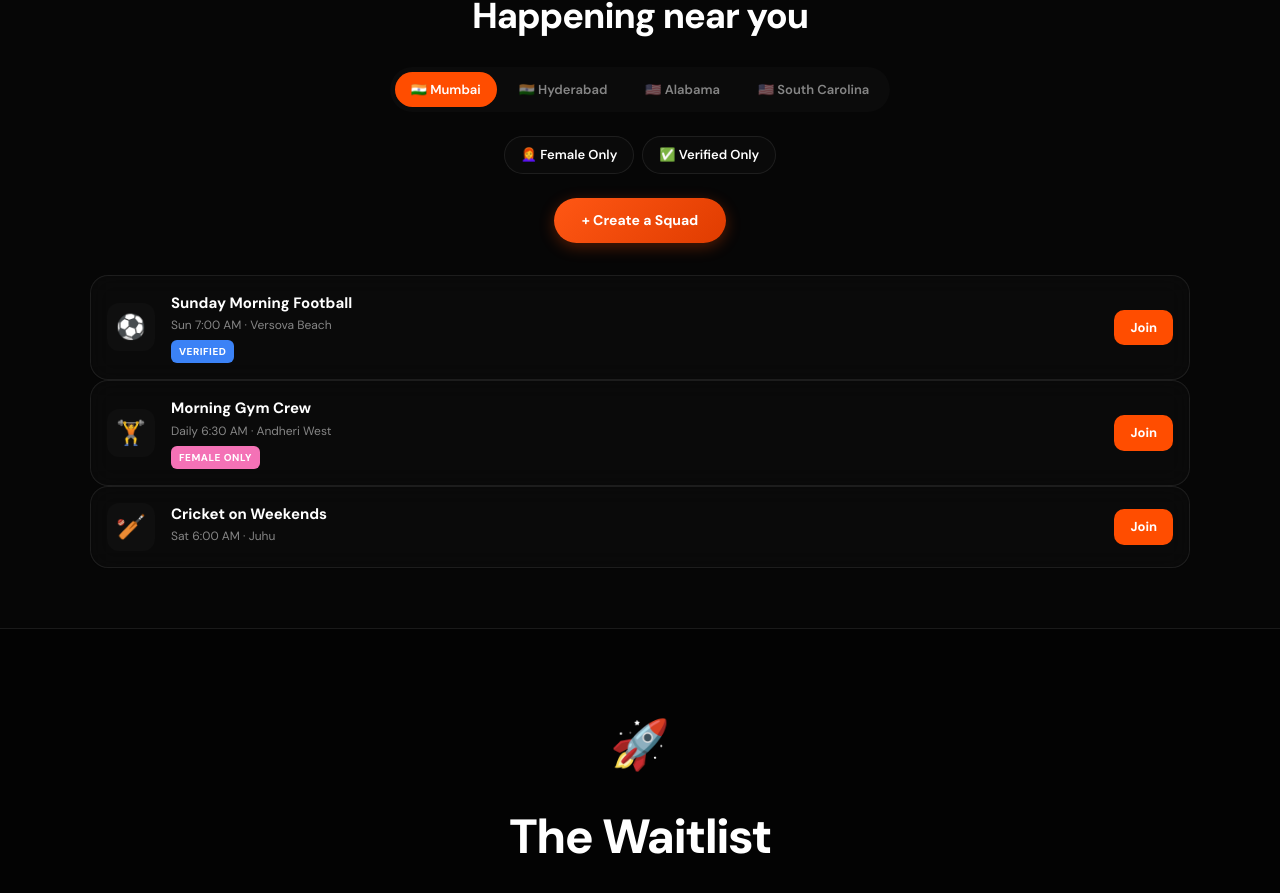
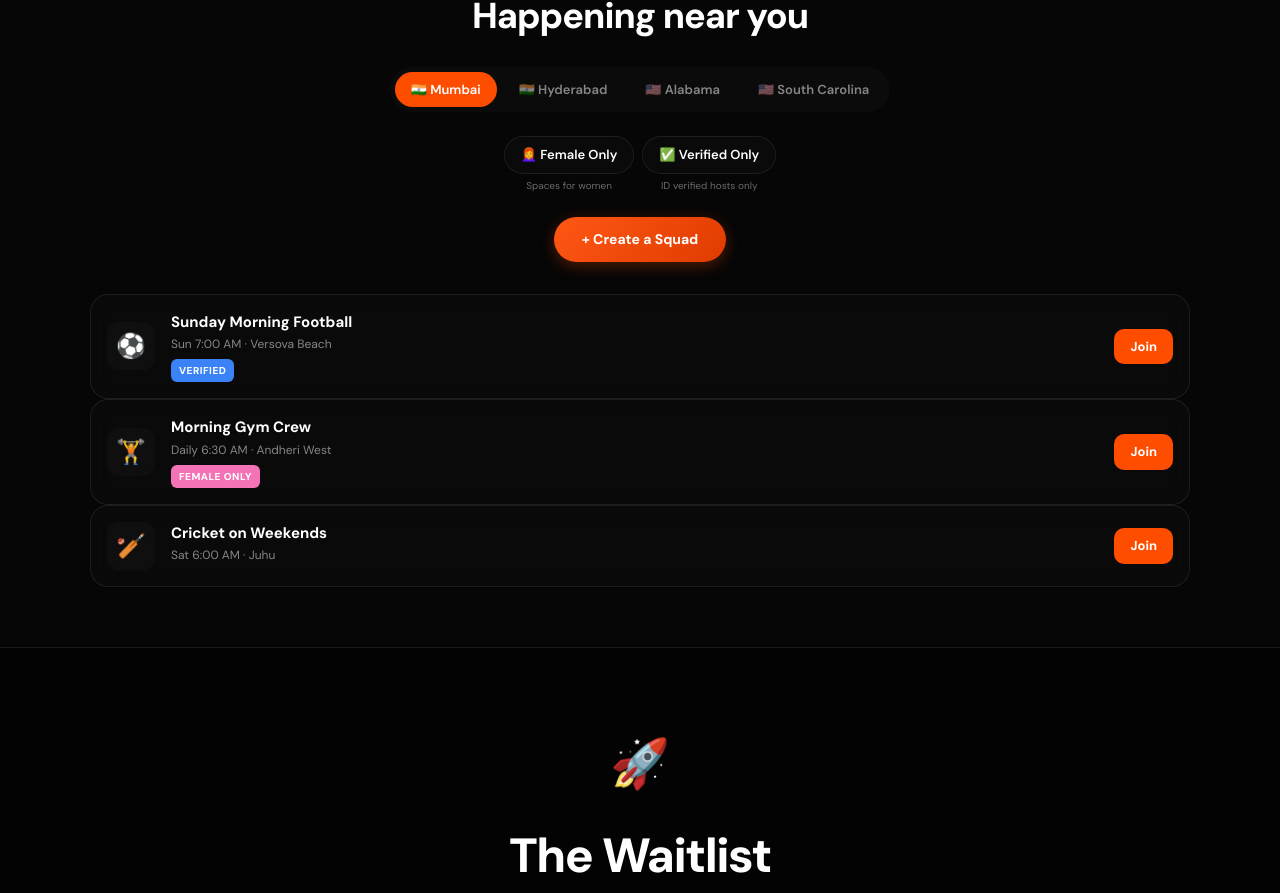
Before and after one commit to rahilmemdani/squad, a Next.js app: page / in a window 1280 px wide. Shown: the part 1205-2098 px from the top of the page. Built offline with nearby package versions, Linux system fonts and the light colour scheme.

Commit message:
Added spaces

```diff
--- a/src/app/page.tsx
+++ b/src/app/page.tsx
@@ -370,12 +370,18 @@ export default function Home() {
             </div>
 
             <div style={{ display: 'flex', gap: 8, flexWrap: 'wrap', justifyContent: 'center' }}>
+                <div style={{ position: 'relative', display: 'flex', flexDirection: 'column', alignItems: 'center' }}>
                   <button className={`filter-chip ${showFemaleOnly ? 'active' : ''}`} onClick={() => setShowFemaleOnly(!showFemaleOnly)}>
                       👩‍🦰 Female Only
                   </button>
+                  <div style={{ fontSize: 10, color: 'var(--text)', opacity: 0.4, marginTop: 4 }}>Spaces for women</div>
+                </div>
+                <div style={{ position: 'relative', display: 'flex', flexDirection: 'column', alignItems: 'center' }}>
                   <button className={`filter-chip ${showVerifiedOnly ? 'active' : ''}`} onClick={() => setShowVerifiedOnly(!showVerifiedOnly)}>
                       ✅ Verified Only
                   </button>
+                  <div style={{ fontSize: 10, color: 'var(--text)', opacity: 0.4, marginTop: 4 }}>ID verified hosts only</div>
+                </div>
             </div>
 
             <button
```
Lines whose indentation alone changed are shown as unchanged.
